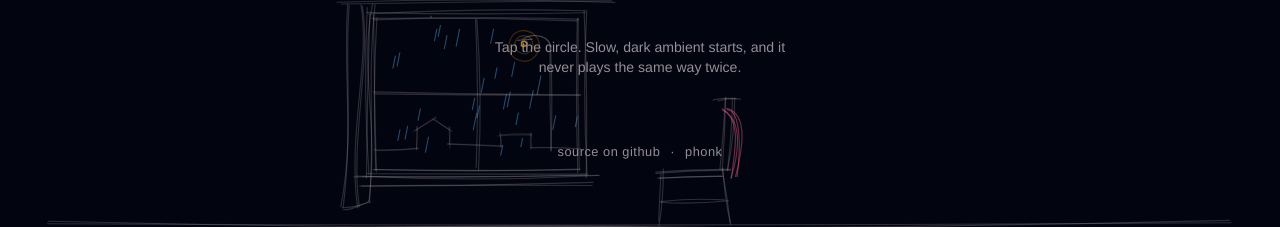
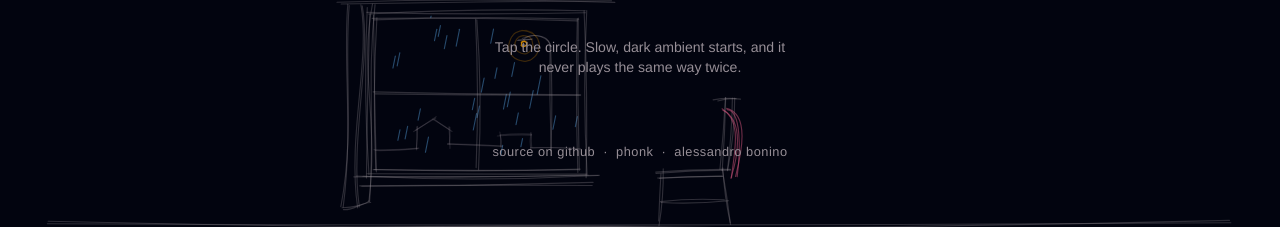
Before and after one commit to phonk/onde, a plain HTML site: page index.html in a window 1280 px wide. Shown: the part 543-770 px from the top of the page. Drawn offline with Linux system fonts and the light colour scheme.

Commit message:
Footer: link to alessandrobonino.com
Co-Authored-By: Claude Fable 5.2 <noreply@anthropic.com>
Claude-Session: https://claude.ai/code/session_01PvgmHvRfxFKxUuo4xfLyaD

```diff
--- a/index.html
+++ b/index.html
@@ -39,7 +39,7 @@ h1{font-weight:300;font-size:1.5rem;letter-spacing:-.01em;margin:0}
 #nowA{font-weight:300;font-size:1.9rem;letter-spacing:-.02em}
 #nowB{color:var(--mute);font-size:.92rem;text-transform:lowercase}
 .hint{font-size:.88rem;color:var(--mute);margin:10px auto 0;max-width:40ch;text-align:center}
-.foot{display:flex;justify-content:center;gap:10px;padding:10px 16px 0;font-size:.8rem;letter-spacing:.04em;color:var(--mute)}
+.foot{display:flex;flex-wrap:wrap;justify-content:center;gap:4px 8px;padding-inline:0!important;padding:10px 16px 0;font-size:.8rem;letter-spacing:.04em;color:var(--mute)}
 .foot a{color:inherit;text-decoration:none;border-bottom:1px solid transparent;padding-bottom:1px}
 .foot a:hover,.foot a:focus-visible{color:var(--amber);border-bottom-color:currentColor;outline:none}
 </style>
@@ -67,7 +67,7 @@ h1{font-weight:300;font-size:1.5rem;letter-spacing:-.01em;margin:0}
     <p class="hint" id="hint">Tap the circle. Slow, dark ambient starts, and it never plays the same way twice.</p>
   </div>
 
-  <footer class="foot"><a href="https://github.com/phonk/onde">source on github</a><span aria-hidden="true">·</span><a href="https://phonk.github.io/">phonk</a></footer>
+  <footer class="foot"><a href="https://github.com/phonk/onde">source on github</a><span aria-hidden="true">·</span><a href="https://phonk.github.io/">phonk</a><span aria-hidden="true">·</span><a href="https://alessandrobonino.com/">alessandro bonino</a></footer>
 </div>
 
 <script>
```
